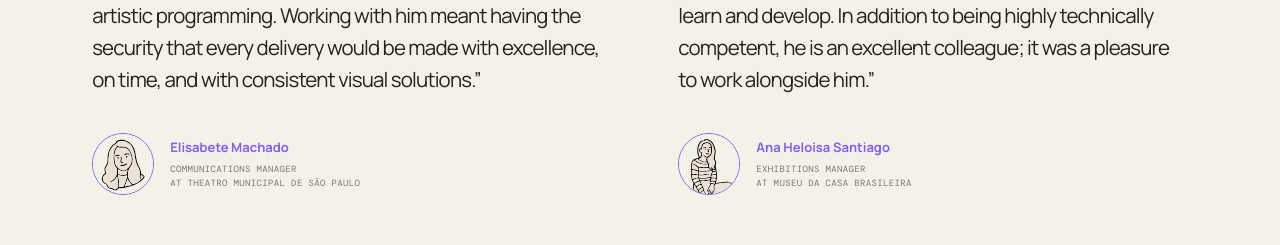
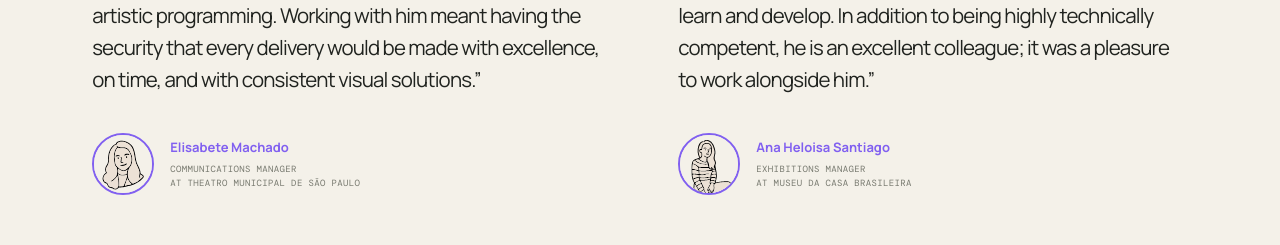
Before and after one commit to luisdesignerbr-dotcom/design, a plain HTML site: page index.html in a window 1280 px wide. Shown: the part 7360-7605 px from the top of the page. Drawn offline with nearby package versions, Linux system fonts and the light colour scheme.

Commit message:
mudei a espessura da linha de 1px para 2px

```diff
--- a/extra.css
+++ b/extra.css
@@ -30,7 +30,7 @@
 .quote{margin:0;display:flex;flex-direction:column;justify-content:space-between;gap:38px}
 .quote blockquote{margin:0;font-size:clamp(16px,1.6vw,21px);line-height:1.55;letter-spacing:-.04em}
 .quote figcaption{display:flex;align-items:center;gap:16px}
-.avatar{position:relative;width:62px;height:62px;border-radius:50%;border:1px solid var(--orange);display:grid;place-items:center;font:11px var(--mono);color:var(--orange);overflow:hidden;flex-shrink:0}
+.avatar{position:relative;width:62px;height:62px;border-radius:50%;border:2px solid var(--orange);display:grid;place-items:center;font:11px var(--mono);color:var(--orange);overflow:hidden;flex-shrink:0}
 .avatar img{position:absolute;inset:0;width:100%;height:100%;object-fit:cover;background:var(--paper)}
 .quote-name{display:block;font-size:13px;font-weight:700;color:var(--orange);margin-bottom:6px}
 .quote-role{font:9px/1.6 var(--mono);letter-spacing:.04em;color:var(--muted);margin:0}
```
